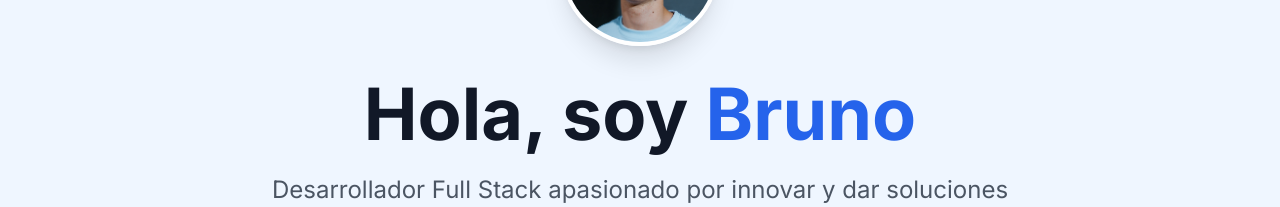
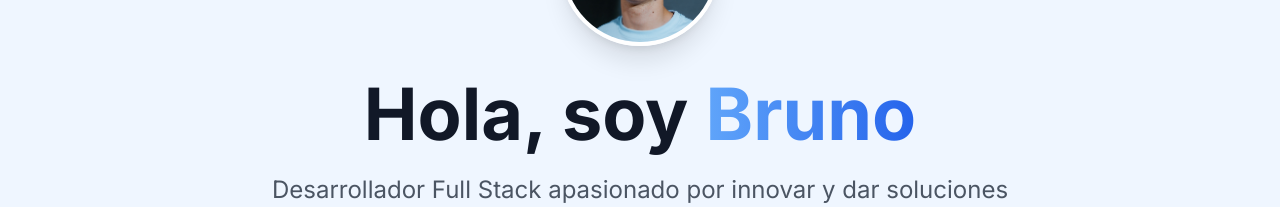
Before and after one commit to brrrr1/Portfolio, a React (Create React App) app: page / in a window 1280 px wide. Shown: the part 274-481 px from the top of the page. Built offline with nearby package versions, Linux system fonts and the light colour scheme; no server answers.

Commit message:
Added moving fade to name

```diff
--- a/src/index.css
+++ b/src/index.css
@@ -41,3 +41,13 @@
 * {
   transition: background-color 0.2s ease-in-out, border-color 0.2s ease-in-out, color 0.2s ease-in-out;
 }
+
+/* Animación del degradado para el nombre */
+@keyframes gradient-x {
+  0%, 100% {
+    background-position: 0% 50%;
+  }
+  50% {
+    background-position: 100% 50%;
+  }
+}
--- a/src/pages/Home.tsx
+++ b/src/pages/Home.tsx
@@ -10,6 +10,21 @@
 import brunoProfile from '../assets/images/bruno-profile.jpg';
 import cvFileEnglish from '../assets/docs/CV 2025.pdf';
 import cvFileSpanish from '../assets/docs/CV Español.pdf';
+
+// Componente para el nombre con degradado animado
+const AnimatedGradientName: React.FC<{ name: string }> = ({ name }) => {
+  return (
+    <span
+      className="bg-gradient-to-r from-blue-400 via-blue-500 via-blue-600 to-blue-700 bg-clip-text text-transparent"
+      style={{
+        backgroundSize: '200% 200%',
+        animation: 'gradient-x 3.5s ease infinite'
+      }}
+    >
+      {name}
+    </span>
+  );
+};
 
 const Home: React.FC = () => {
   const { t } = useTranslation();
@@ -115,7 +130,7 @@
               className="text-5xl md:text-7xl font-bold text-gray-900 dark:text-white mb-6"
             >
               {t('home.greeting')}{' '}
-              <span className="text-primary-600 dark:text-primary-400">{t('home.name')}</span>
+              <AnimatedGradientName name={t('home.name')} />
             </motion.h1>
 
             <motion.p
```
